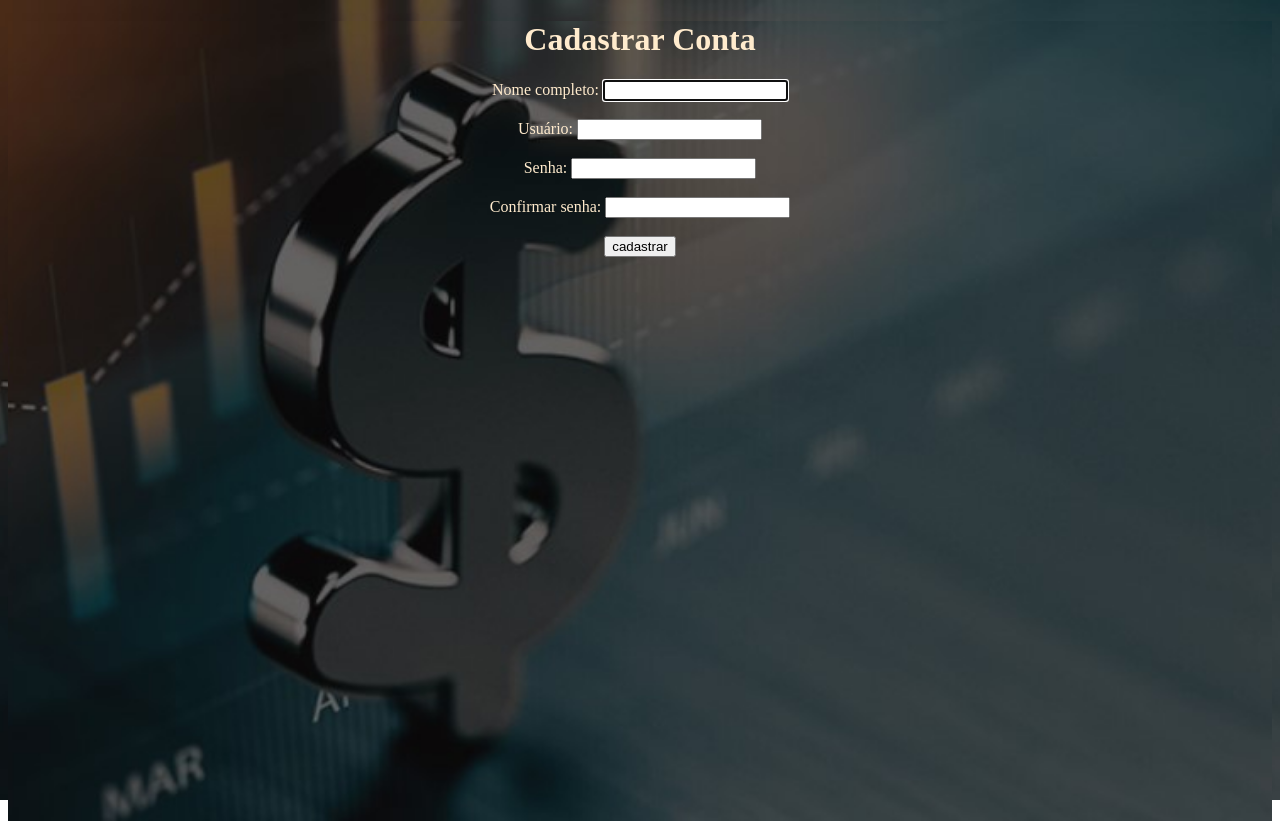
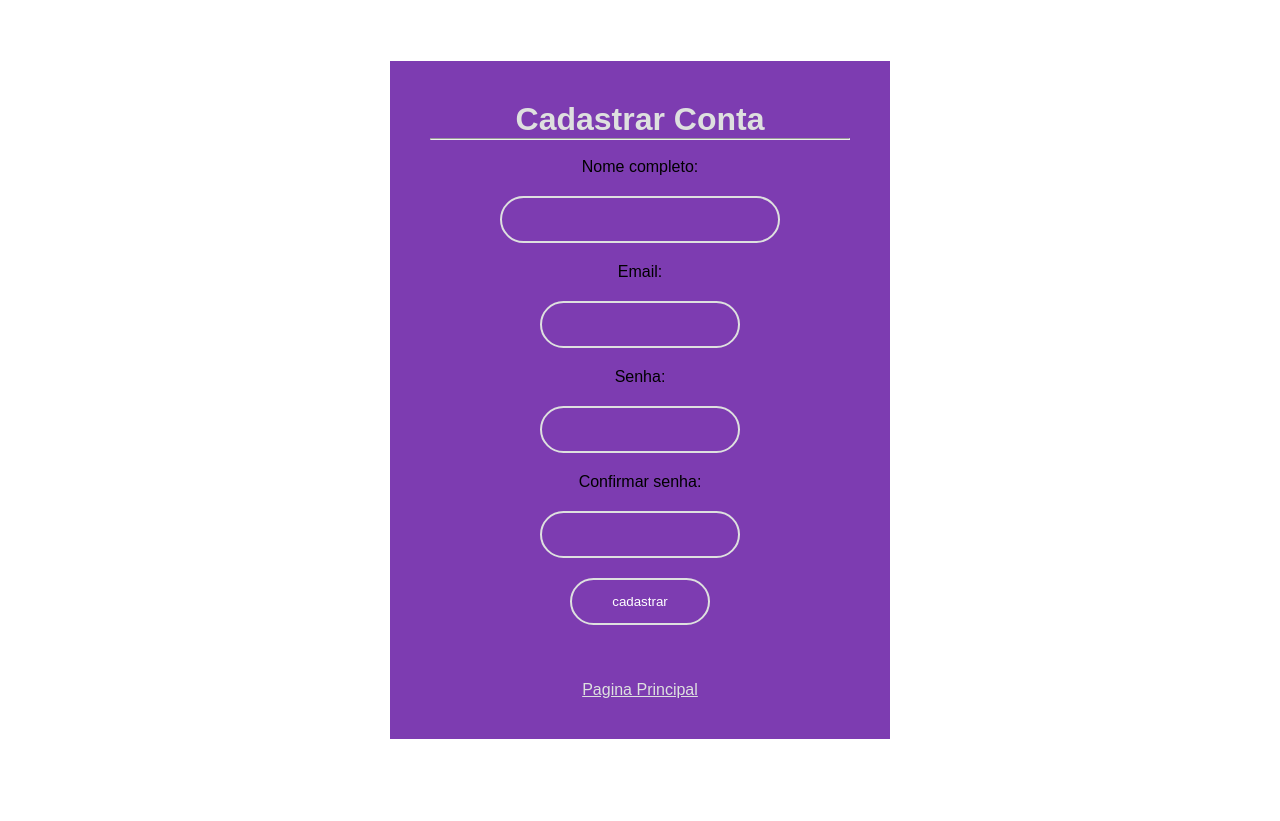
Before and after one commit to AdleyRodrigues/ProjetoWEB, a PHP site: page /cadastroConta.html in a window 1280 px wide. After the commit the page ends 739 px from the top, so only its background shows below. Run offline with PHP 8.4, Linux system fonts and the light colour scheme.

Commit message:
Alerações feitas  por Maria Eduarda

```diff
--- a/cadastroConta.html
+++ b/cadastroConta.html
@@ -3,19 +3,23 @@
   <head>
     <meta charset="utf-8">
     <title>Cadastro Conta</title>
-    <link rel="stylesheet" href="css/cadastroConta.css">
+        <link rel="stylesheet" href="css/cadastroConta.css">
   </head>
   <body>
 
-    <form class="box" action="" method="Post">
-      <h1>Cadastrar Conta</h1>
-      Nome completo: <input type="text" name="nome" autofocus><br/><br/>
-      Usuário: <input type="text" name="email" id="email" ><br/><br/>
-      Senha: <input type="password" name="senha" id="senha" ><br/><br/>
-      Confirmar senha: <input type="password" name="senha2" id="senha2" ><br/><br/>
-      <input type="button" name="cadastrar" id="cadastrar" value="cadastrar">
-    </form>
-
-    <script src="js/cadastroConta.js"></script>
+<form class="box" action="" method="Post">
+  <h1>Cadastrar Conta</h1>
+  <hr> <br>
+  Nome completo: <input type="text" name="nome" autofocus>
+  Email: <input type="text" name="email" >
+  Senha: <input type="password" name="senha" >
+  Confirmar senha: <input type="password" name="senha" >
+  <input type="submit" name="" value="cadastrar"> <br><br>
+  <a class="home" href="home.html">Pagina Principal</a>
+</form>
+<br>
+<div class="imagem">
+  <img src="css/img/principal.png" alt="">
+</div>
   </body>
 </html>
--- a/css/cadastroConta.css
+++ b/css/cadastroConta.css
@@ -1,12 +1,122 @@
-body,html{
-    background-image: url("img/gerenciamento.jpg");
+* {
+    margin: 0;
+    padding: 0;
+    box-sizing: border-box;
+}
+html, body {
     height: 100%;
-    background-position: center;
-    background-repeat: no-repeat;
-    background-size: cover;
-    color:blanchedalmond;
-
+    margin: 0;
+    font-family: 'Poppins', sans-serif;
+    overflow: hidden;
 }
 .box{
+    width: 500px;
+    padding: 40px;
+    position: absolute;
+    top: 50%;
+    left: 50%;
+    transform: translate(-50%,-50%);
+    background: #59069cc7;
     text-align: center;
 }
+.home{
+    color: #dee0df;
+    text-align: center;
+}
+h1{
+    color: #dee0df;
+}
+h4{
+    color: #101311;
+}
+.box input[type = "text"],.box input[type = "nome"]{
+    border:0;
+    background: none;
+    display: block;
+    margin: 20px auto;
+    text-align: center;
+    border: 2px solid #dee0df;
+    padding: 14px 10px;
+    width: 200px;
+    outline: none;
+    color: white;
+    border-radius: 24px;
+    transition: 0.25s;
+  }
+  .box input[type = "text"]:focus,.box input[type = "nome"]:focus{
+    width: 280px;
+    border-color: #dee0df;
+  }
+  .box input[type = "text"],.box input[type = "password"]{
+    border:0;
+    background: none;
+    display: block;
+    margin: 20px auto;
+    text-align: center;
+    border: 2px solid #dee0df;
+    padding: 14px 10px;
+    width: 200px;
+    outline: none;
+    color: white;
+    border-radius: 24px;
+    transition: 0.25s;
+  }
+  .box input[type = "text"].box input[type = "email"]:focus{
+    border:0;
+    background: none;
+    display: block;
+    margin: 20px auto;
+    text-align: center;
+    border: 2px solid #dee0df;
+    padding: 14px 10px;
+    width: 200px;
+    outline: none;
+    color: white;
+    border-radius: 24px;
+    transition: 0.25s;
+  }
+  .box input[type = "password"].box input[type = "senha"]:focus{
+    border:0;
+    background: none;
+    display: block;
+    margin: 20px auto;
+    text-align: center;
+    border: 2px solid #dee0df;
+    padding: 14px 10px;
+    width: 200px;
+    outline: none;
+    color: white;
+    border-radius: 24px;
+    transition: 0.25s;
+  }
+  .box input[type = "password"].box input[type = "senha"]:focus{
+    border:0;
+    background: none;
+    display: block;
+    margin: 20px auto;
+    text-align: center;
+    border: 2px solid #dee0df;
+    padding: 14px 10px;
+    width: 200px;
+    outline: none;
+    color: white;
+    border-radius: 24px;
+    transition: 0.25s;
+  }
+  .box input[type = "submit"]{
+    border:0;
+    background: none;
+    display: block;
+    margin: 20px auto;
+    text-align: center;
+    border: 2px solid #dee0df;
+    padding: 14px 40px;
+    outline: none;
+    color: white;
+    border-radius: 24px;
+    transition: 0.25s;
+    cursor: pointer;
+  }
+  .box input[type = "submit"]:hover{
+    background: #dee0df;
+  }
--- a/homeDespesa.html
+++ b/homeDespesa.html
@@ -14,9 +14,11 @@
 
 <body>
     <div class="container">
-        <a href="#" onclick="PopUps.open()" class="button new">+ Nova Despesa</a>
+        <h1>Despesas cadastradas</h1> <br>
+        <hr>
+        <a href="#" onclick="PopUps.open()" class="button new">+ Nova Despesa</a> <br>
+        <table class="table table-bordered table-hover">
 
-        <table class="table table-bordered table-hover">
             <thead>
                 <tr>
                     <th scope="col">Descrição</th>
```
Also changed, not shown: cadastroDespesa.html (+8 -4 lines), css/cadastroDespesa.css (+19 -6 lines), css/homeDespesa.css (+21 -1 lines), css/login.css (+12 -6 lines), login.html (+4 -5 lines).
